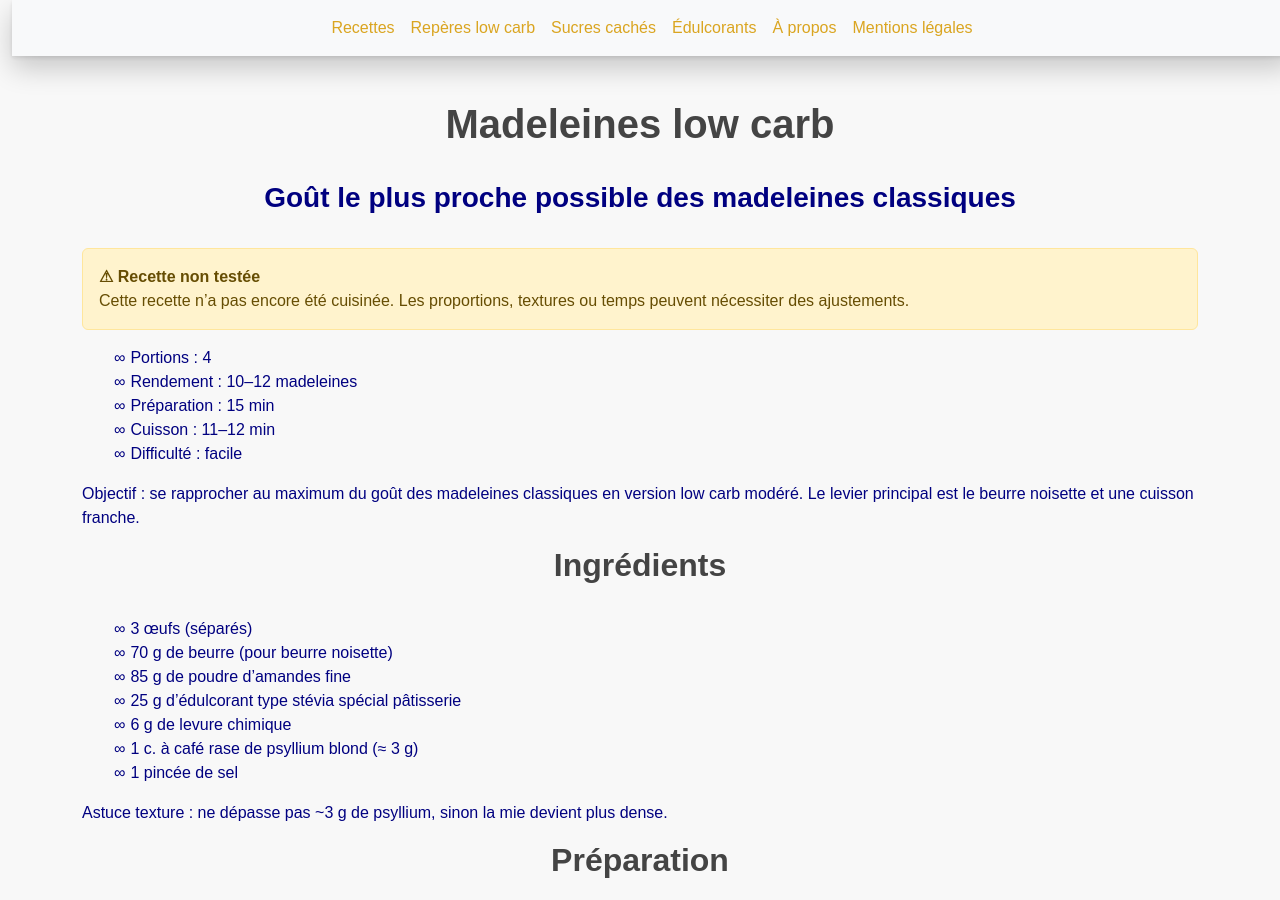
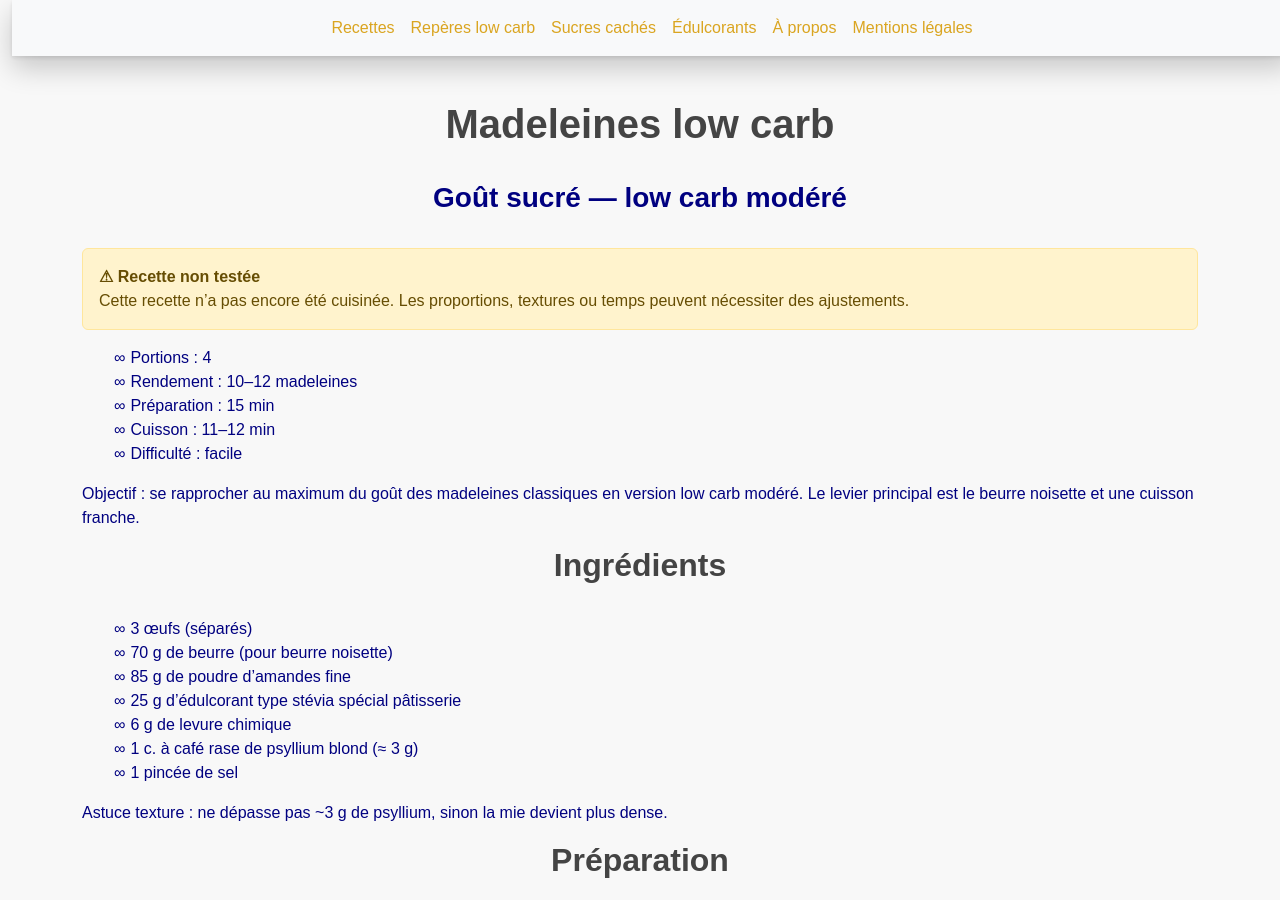
Before and after one commit to laurie-boissay/laurie-boissay.github.io, a Jekyll site: the page built from recettes/madeleines.html, in a window 1280 px wide and 900 px high. Built offline with Jekyll 4.4.1, drawn with Linux system fonts in a browser that asks for light colours.

Commit message:
Update madeleines.html

```diff
--- a/recettes/madeleines.html
+++ b/recettes/madeleines.html
@@ -1,9 +1,9 @@
 ---
 layout: recipe
-title: "Madeleines low carb (goût classique, beurre noisette)"
-description: "Remplacement low carb modéré des madeleines classiques."
+title: "Madeleines low carb"
+description: "Remplacement low carb modéré des madeleines classiques : beurre noisette, sans farine de blé, sans whey, avec psyllium, texture plus aérienne."
 recipe_title: "Madeleines low carb"
-recipe_subtitle: "Goût le plus proche possible des madeleines classiques"
+recipe_subtitle: "Goût sucré — low carb modéré"
 recipe_group: "Gâteaux & biscuits"
 recipe_sort: "madeleines"
 recipe_tested: false
```
